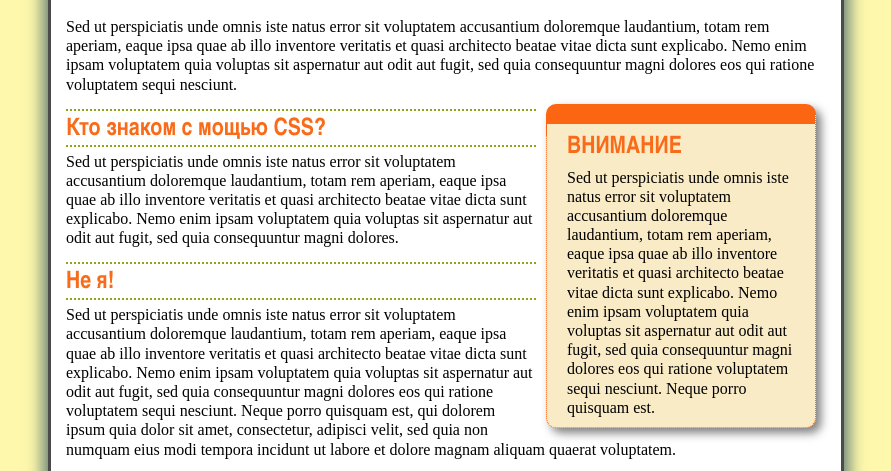
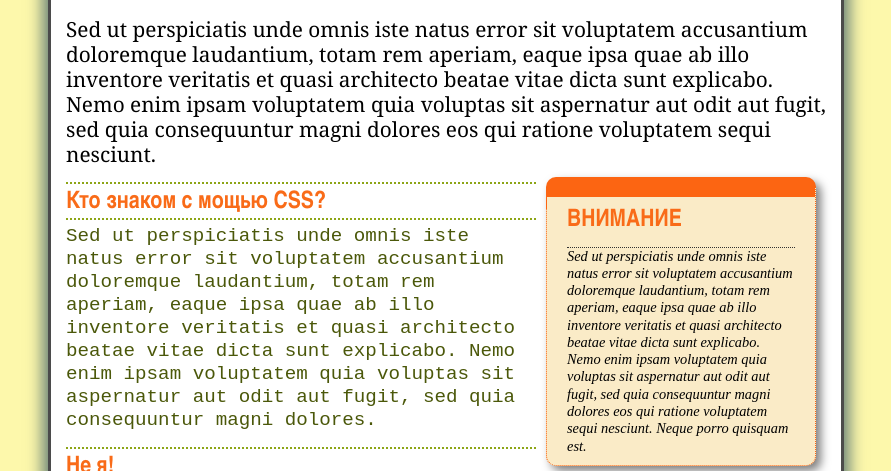
Before and after one commit to angelaalbina123456789/website, a plain HTML site: page 07/index.html in a window 1280 px wide. Shown: the part 303-774 px from the top of the page, without its empty margins (194-1085 px from the left). Drawn offline with Linux system fonts and the light colour scheme.

Commit message:
Поменяли стили для p в 07

```diff
--- a/07/main.css
+++ b/07/main.css
@@ -79,3 +79,24 @@ h2 {
   margin-top: 0;
   padding: 0;
 }
+p {
+  color: rgb(75, 88, 10);
+  font-family: 'Courier New', Courier, monospace;
+  font-size: 1.2em;
+}
+.sidebar p {
+  font-family: 'Times New Roman', Times, serif;
+  font-size: 1em;
+}
+p:last-of-type {
+  color: black;
+  font-size: 0.9em;
+  font-style: italic;
+  margin-top: 11px;
+  border-top: 1px dotted rgb(50,50,50);
+}
+h1+p {
+  font-family: Cambria, Cochin, Georgia, Times, 'Times New Roman', serif;
+  font-size: 1.3em;
+  color: black;
+}
```
